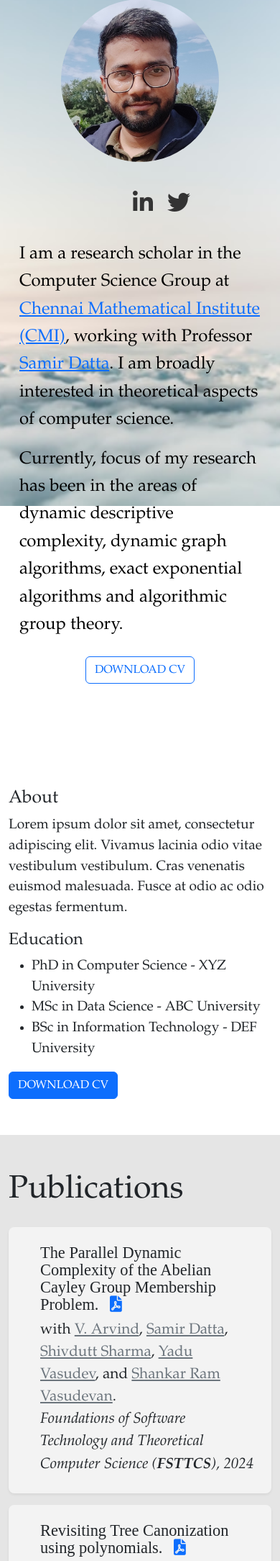
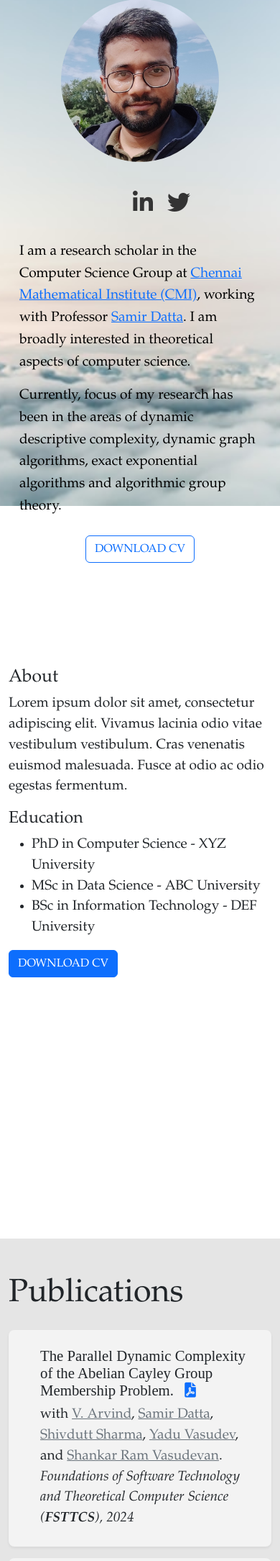
Before and after one commit to severus-tux/severus-tux.github.io, a PHP site: page / in a window 390 px wide. Shown: the part 141-2310 px from the top of the page at 72% size. Run offline with PHP 8.4, Linux system fonts and the light colour scheme; some libraries are stand-ins or nearby versions; some web fonts are replaced.

Commit message:
font on phone

```diff
--- a/assets/css/style.css
+++ b/assets/css/style.css
@@ -82,7 +82,7 @@ section {
     backdrop-filter: blur(20px);
     -webkit-backdrop-filter: blur(20px); /* For Safari compatibility */
     padding: 50px 0; /* Space inside sections */
-    /* height: 100vh; */
+    min-height: 100vh;
     /* display: flex; */
 }
 
@@ -139,6 +139,7 @@ section {
     line-height: 1.5rem;
     font-weight: 500;
 }
+
 .card-title a{
     padding-left: 10px;
 }
@@ -162,6 +163,16 @@ section {
     font-size: 1.3rem;
     font-style: italic;
     padding-left: 0px;
+}
+
+@media (max-width: 767.98px) {
+    .card-title {
+        font-size: 1.3rem; /* Smaller font size for phones */
+    }
+
+    .card-text-coauthors, .card-text-summary, .card-text-venue {
+        font-size: 1.2rem;
+    }
 }
 
 
@@ -355,7 +366,6 @@ section {
     overflow: hidden; /* Prevents overflow issues */
     padding: 15px;    /* Small padding on all sides */
     font-family: 'Garamond', serif; /* Good font for readability */
-    font-size: 1.5rem; /* Slightly larger font size */
     line-height: 1.6; /* Improves readability */
     color: #000; /* Text color set to black */
     text-align: left;
```
